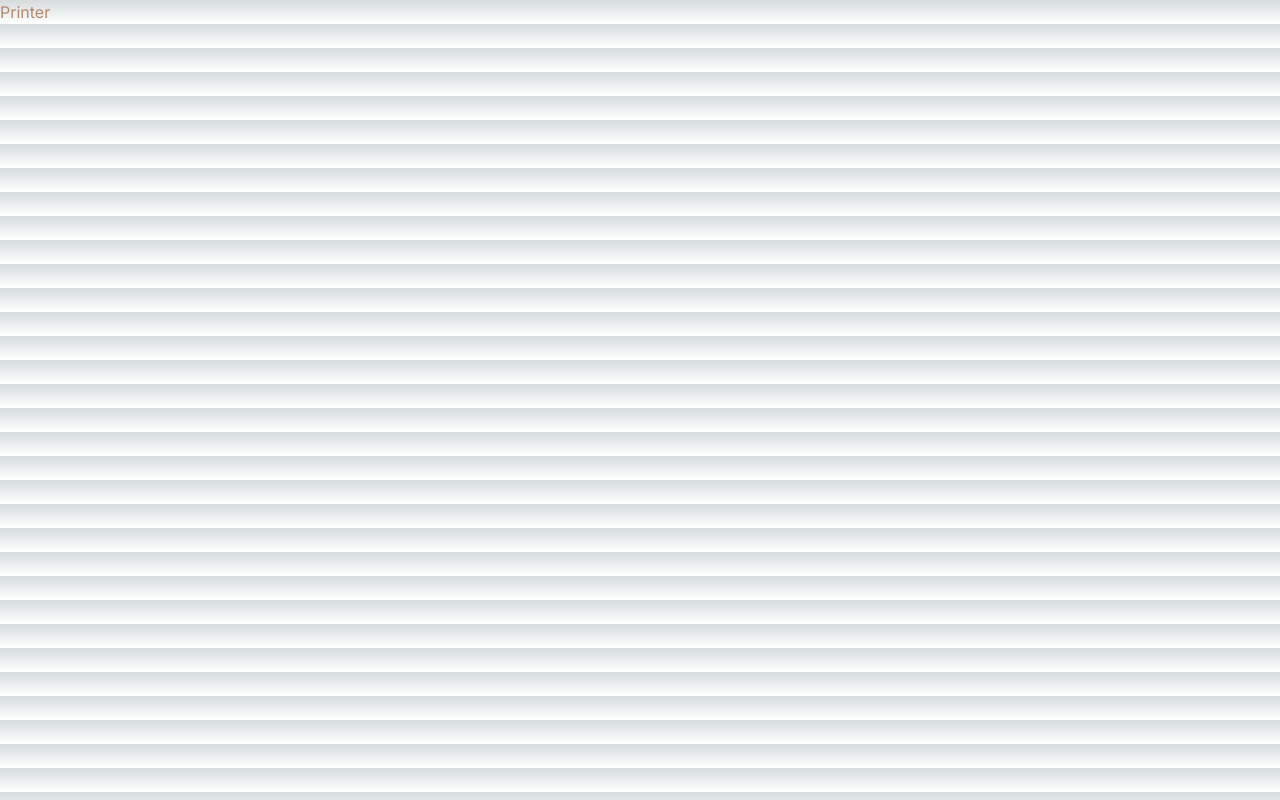
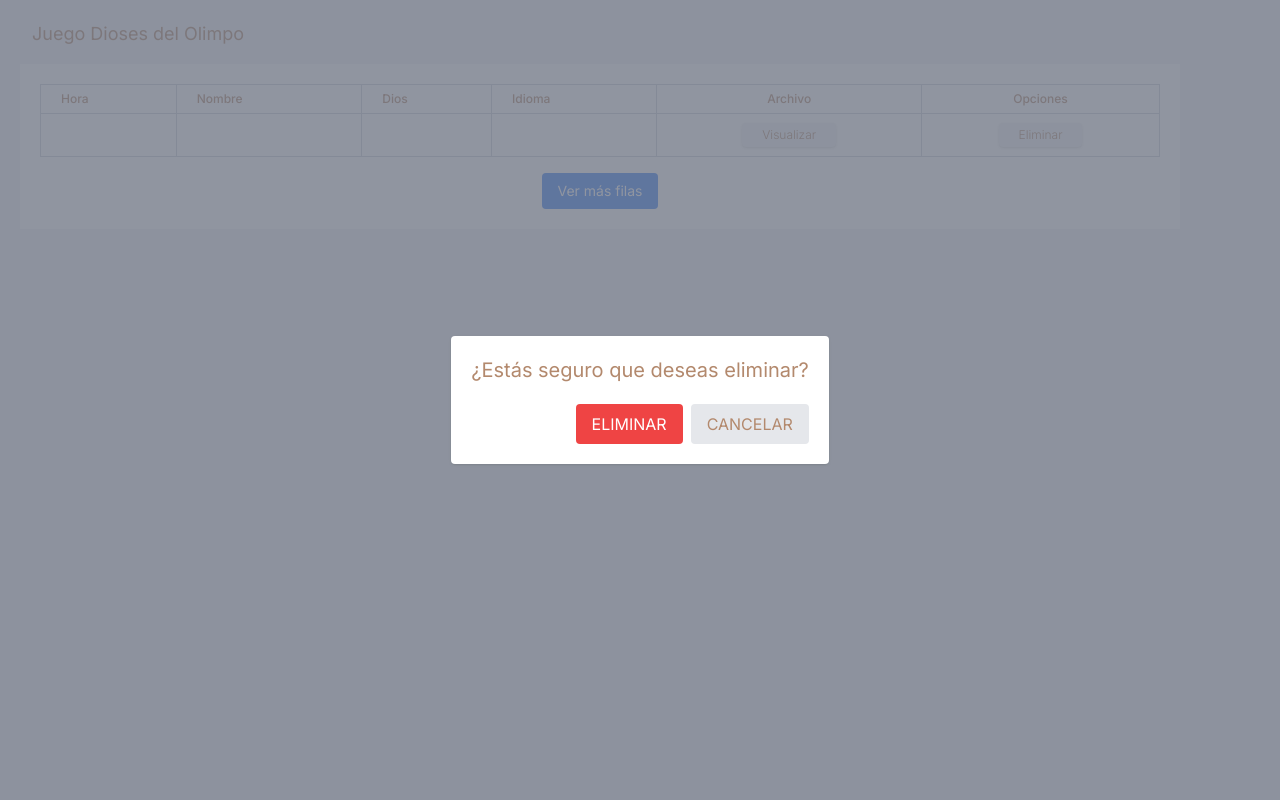
Before and after one commit to frankgimeno3/pompeiagame, a Next.js app: page /printer in a window 1280 px wide. Built offline with nearby package versions, Linux system fonts and the light colour scheme.

Commit message:
le añado estructura básica a printer

```diff
--- a/src/app/printer/page.tsx
+++ b/src/app/printer/page.tsx
@@ -5,9 +5,140 @@ interface PrinterProps {
 }
 
 const Printer: FC<PrinterProps> = ({ }) => {
-  return (
-    <div>Printer</div>
-  );
+    return (
+        <div className="flex min-h-screen w-screen bg-gray-100 ">
+            {/* {navbarVisible && <Navbar />} */}
+            <div className="flex flex-col w-screen  ">
+                {/* <Whitenav setNavbarVisible={setNavbarVisible} /> */}
+                <div className="p-5">
+                    {/* <div className="mb-4 flex flex-row justify-between"> */}
+                    <h2 className="mb-4 ml-3 text-lg">Juego Dioses del Olimpo </h2>
+                    {/* <button className="bg-blue-500 text-white text-sm py-1 px-3 rounded hover:bg-blue-600 mr-20"
+                      style={{ fontSize: "0.60rem" }}
+                      onClick={handleDeleteFiles}
+            >Borrar contenido antiguo</button>
+          </div> */}
+                    <div className="mr-20 bg-white p-5 ">
+                        <table className="text-xs border border-gray-300 bg-white w-full text-left">
+                            <thead>
+                                <tr className="border border-gray-300">
+                                    <th
+                                        className="py-1.5 pl-5 font-medium border border-gray-300 cursor-pointer"
+                                    // onClick={() => handleHeaderClick("updatedAt")}
+                                    >
+                                        Hora
+                                    </th>
+                                    <th
+                                        className="py-1.5 pl-5 font-medium border border-gray-300 cursor-pointer"
+                                    // onClick={() => handleHeaderClick("nombre")}
+                                    >
+                                        Nombre
+                                    </th>
+                                    <th
+                                        className="py-1.5 pl-5 font-medium border border-gray-300 cursor-pointer"
+                                    // onClick={() => handleHeaderClick("midios")}
+                                    >
+                                        Dios
+                                    </th>
+                                    <th
+                                        className="py-1.5 pl-5 font-medium border border-gray-300 cursor-pointer"
+                                    // onClick={() => handleHeaderClick("lang")}
+                                    >
+                                        Idioma
+                                    </th>
+                                    <th className="py-1.5 text-center font-medium border border-gray-300">
+                                        Archivo
+                                    </th>
+                                    <th className="py-1.5 text-center font-medium border border-gray-300">
+                                        Opciones
+                                    </th>
+                                </tr>
+                            </thead>
+                            <tbody>
+                                {/* {files.map((file) => ( */}
+                                    <tr
+                                        // key={file._id}
+                                        className="border border-gray-300 font-light "
+                                    >
+                                        <td className="border border-gray-300 text-[0.65rem] text-left pl-5">
+                                            {/* {new Date(file.updatedAt).toLocaleDateString()} -{" "}
+                                            {new Date(file.updatedAt).toLocaleTimeString()} */}
+                                        </td>
+                                        <td className="border border-gray-300 text-[0.65rem] text-left pl-5">
+                                            {/* {file.nombre} */}
+                                        </td>
+                                        <td className="border border-gray-300 text-[0.65rem] text-left pl-5">
+                                            {/* {file.midios} */}
+                                        </td>
+                                        <td className="border border-gray-300 text-[0.65rem] text-left pl-5">
+                                            {/* {file.lang} */}
+                                        </td>
+                                        <td className="border border-gray-300 text-center">
+                                            <button
+                                                className="rounded bg-gray-100 shadow px-5 py-1 text-xs text-[0.60rem] hover:bg-gray-50 btn-visualizar"
+                                                // onClick={() => handleVisualizar(file)}
+                                            >
+                                                Visualizar
+                                            </button>
+                                        </td>
+                                        <td className="border border-gray-300 text-center">
+                                            <button
+                                                className="rounded bg-gray-100 shadow px-5 py-1 text-xs text-[0.60rem] my-2 hover:bg-gray-50 btn-eliminar"
+                                                // onClick={() => showDeleteAlert(file._id)}
+                                            >
+                                                Eliminar
+                                            </button>
+                                        </td>
+                                    </tr>
+                                {/* ))} */}
+                            </tbody>
+                        </table>
+                        {/* {files.length > maxRowsToShow && !showMoreRows && ( */}
+                            <div className="flex justify-center mt-4">
+                                <button
+                                    className="bg-blue-500 text-white text-sm py-2 px-4 rounded hover:bg-blue-600"
+                                    // onClick={handleShowMoreRows}
+                                >
+                                    Ver más filas
+                                </button>
+                            </div>
+                        {/* )} */}
+                    </div>
+                </div>
+            </div>
+            {/* {showAlert && ( */}
+                <div className="fixed top-0 left-0 flex items-center justify-center w-full h-full bg-gray-500 bg-opacity-75">
+                    <div className="bg-white p-5 rounded shadow">
+                        <p className="text-xl mb-5">¿Estás seguro que deseas eliminar?</p>
+                        <div className="flex justify-end">
+                            <button
+                                className="rounded bg-red-500 text-white px-4 py-2 mr-2"
+                                // onClick={confirmDelete}
+                            >
+                                ELIMINAR
+                            </button>
+                            <button
+                                className="rounded bg-gray-200 px-4 py-2"
+                                // onClick={cancelDelete}
+                            >
+                                CANCELAR
+                            </button>
+                        </div>
+                    </div>
+                </div>
+            {/* )} */}
+            <div style={{ display: "none" }}>
+                {/* {selectedRowData && (
+                    <ComponentToPrint
+                        ref={componentRef}
+                        nombre={selectedRowData.nombre}
+                        tuDios={selectedRowData.midios}
+                        tulang={selectedRowData.lang}
+                        contenidoprint={contenidoprint}
+                    />
+                )} */}
+            </div>
+        </div>);
 };
 
 export default Printer;
```
